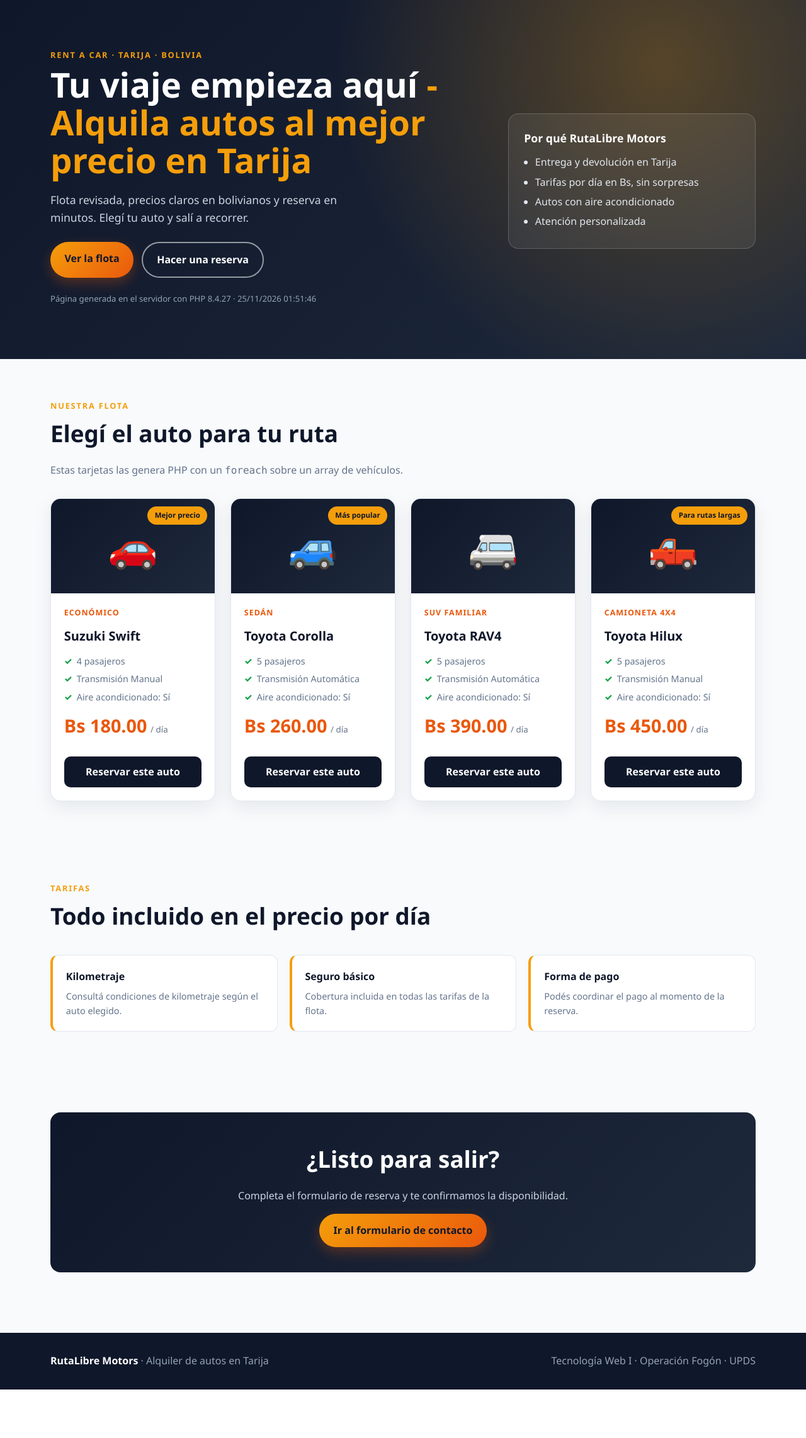
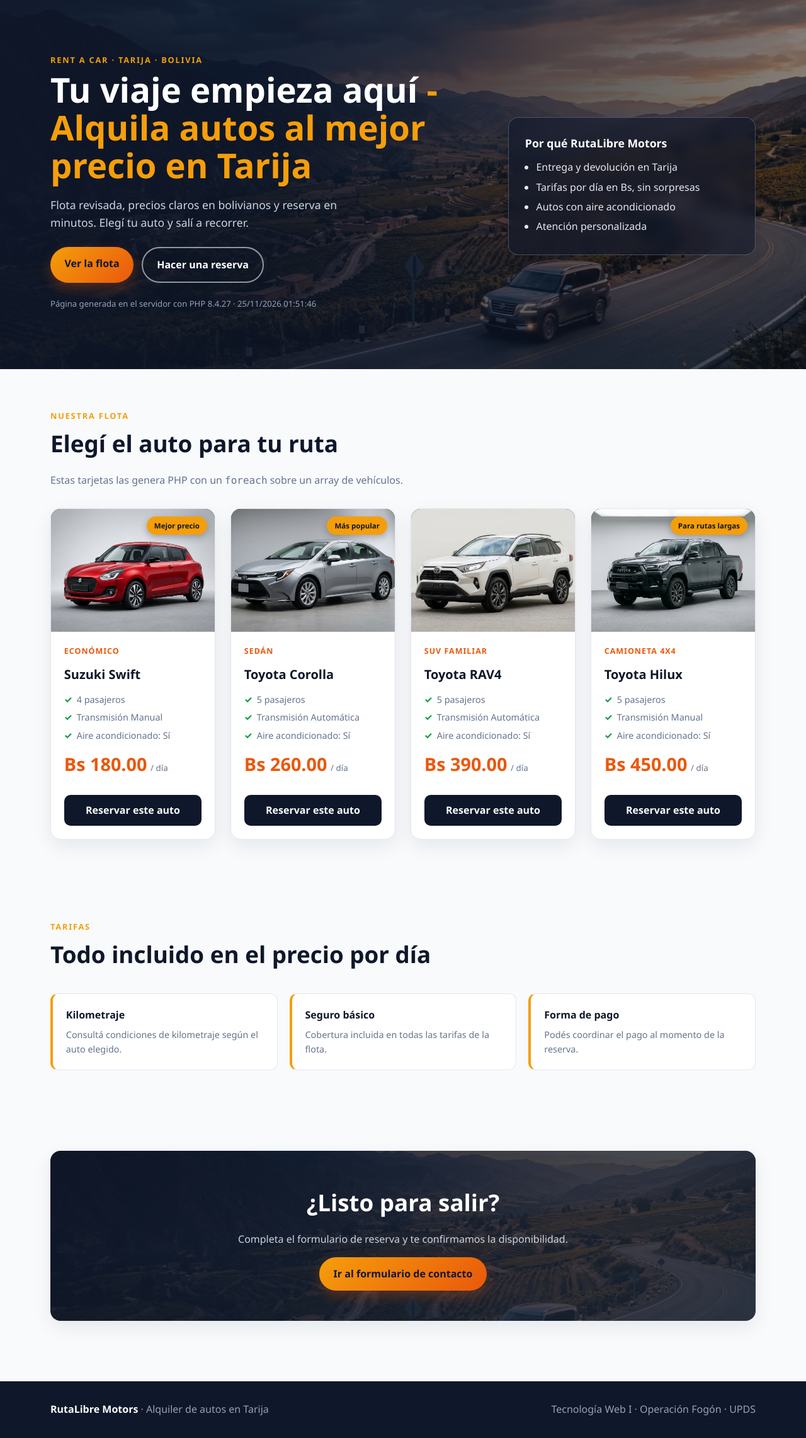
Before and after one commit to adrianpalacios782-dotcom/proyecto-de-tecnologia-web, a PHP site: page / in a window 1280 px wide. Shown: the part 75-2358 px from the top of the page at 63% size. Before the commit the page ends 2281 px from the top, so only its background shows below. Run offline with PHP 8.4, Linux system fonts and the light colour scheme.

Commit message:
Mejora visual con imagenes de flota y portada, y comandos Docker en informe

```diff
--- a/2-kit-docker/operacion-fogon/www/alquiler/css/estilos.css
+++ b/2-kit-docker/operacion-fogon/www/alquiler/css/estilos.css
@@ -98,11 +98,11 @@ code { font-family: ui-monospace, Consolas, monospace; }
 }
 
 .hero {
-  padding: 5rem 0 4.5rem;
+  padding: 5.5rem 0 5rem;
   color: var(--blanco);
   background:
-    radial-gradient(circle at 82% 18%, rgba(245, 158, 11, 0.28), transparent 45%),
-    linear-gradient(135deg, var(--marino), var(--marino-claro));
+    linear-gradient(105deg, rgba(15, 23, 42, 0.92) 0%, rgba(15, 23, 42, 0.74) 55%, rgba(15, 23, 42, 0.45) 100%),
+    url('/alquiler/img/hero-ruta.jpg') center/cover no-repeat;
 }
 
 .hero-inner {
@@ -153,11 +153,12 @@ code { font-family: ui-monospace, Consolas, monospace; }
 }
 
 .hero-panel {
-  padding: 1.5rem;
-  border: 1px solid rgba(255, 255, 255, 0.18);
+  padding: 1.6rem;
+  border: 1px solid rgba(255, 255, 255, 0.22);
   border-radius: var(--radio);
-  background: rgba(255, 255, 255, 0.07);
-  backdrop-filter: blur(4px);
+  background: rgba(15, 23, 42, 0.62);
+  backdrop-filter: blur(10px);
+  box-shadow: 0 12px 32px rgba(0, 0, 0, 0.25);
 }
 
 .hero-panel h3 { margin: 0 0 0.8rem; font-size: 1.1rem; }
@@ -194,23 +195,35 @@ code { font-family: ui-monospace, Consolas, monospace; }
 
 .auto-visual {
   position: relative;
-  height: 150px;
-  display: grid;
-  place-items: center;
-  font-size: 4rem;
-  background: linear-gradient(135deg, var(--marino), var(--marino-claro));
+  height: 195px;
+  overflow: hidden;
+  background: var(--marino-claro);
+}
+
+.auto-foto {
+  width: 100%;
+  height: 100%;
+  object-fit: cover;
+  display: block;
+  transition: transform 0.35s ease;
+}
+
+.tarjeta-auto:hover .auto-foto {
+  transform: scale(1.06);
 }
 
 .etiqueta {
   position: absolute;
   top: 12px;
   right: 12px;
-  padding: 0.3rem 0.7rem;
+  z-index: 2;
+  padding: 0.32rem 0.75rem;
   border-radius: 999px;
   background: var(--naranja);
   color: var(--marino);
   font-size: 0.72rem;
   font-weight: 800;
+  box-shadow: 0 4px 12px rgba(15, 23, 42, 0.28);
 }
 
 .auto-cuerpo {
@@ -286,11 +299,14 @@ code { font-family: ui-monospace, Consolas, monospace; }
 .beneficio p { margin: 0; color: var(--gris); font-size: 0.9rem; }
 
 .cta {
-  padding: 2.5rem;
+  padding: 3rem 2.5rem;
   border-radius: var(--radio);
-  background: linear-gradient(135deg, var(--marino), var(--marino-claro));
+  background:
+    linear-gradient(135deg, rgba(15, 23, 42, 0.88), rgba(30, 41, 59, 0.78)),
+    url('/alquiler/img/hero-ruta.jpg') center/cover no-repeat;
   color: var(--blanco);
   text-align: center;
+  box-shadow: var(--sombra);
 }
 
 .cta h2 { color: var(--blanco); }
--- a/2-kit-docker/operacion-fogon/www/alquiler/index.php
+++ b/2-kit-docker/operacion-fogon/www/alquiler/index.php
@@ -11,6 +11,7 @@ $autos = [
         'caracteristicas' => ['pasajeros' => 4, 'transmision' => 'Manual', 'ac' => 'Sí'],
         'etiqueta' => 'Mejor precio',
         'icono' => '🚗',
+        'imagen' => 'img/suzuki-swift.jpg',
     ],
     [
         'modelo' => 'Toyota Corolla',
@@ -19,6 +20,7 @@ $autos = [
         'caracteristicas' => ['pasajeros' => 5, 'transmision' => 'Automática', 'ac' => 'Sí'],
         'etiqueta' => 'Más popular',
         'icono' => '🚙',
+        'imagen' => 'img/toyota-corolla.jpg',
     ],
     [
         'modelo' => 'Toyota RAV4',
@@ -27,6 +29,7 @@ $autos = [
         'caracteristicas' => ['pasajeros' => 5, 'transmision' => 'Automática', 'ac' => 'Sí'],
         'etiqueta' => null,
         'icono' => '🚐',
+        'imagen' => 'img/toyota-rav4.jpg',
     ],
     [
         'modelo' => 'Toyota Hilux',
@@ -35,6 +38,7 @@ $autos = [
         'caracteristicas' => ['pasajeros' => 5, 'transmision' => 'Manual', 'ac' => 'Sí'],
         'etiqueta' => 'Para rutas largas',
         'icono' => '🛻',
+        'imagen' => 'img/toyota-hilux.jpg',
     ],
 ];
 ?>
@@ -96,7 +100,7 @@ $autos = [
         <?php foreach ($autos as $auto): ?>
           <article class="tarjeta-auto">
             <div class="auto-visual">
-              <span aria-hidden="true"><?= e($auto['icono']) ?></span>
+              <img class="auto-foto" src="<?= e($auto['imagen']) ?>" alt="<?= e($auto['modelo']) ?>" loading="lazy">
               <?php if (!empty($auto['etiqueta'])): ?>
                 <span class="etiqueta"><?= e($auto['etiqueta']) ?></span>
               <?php endif; ?>
```
Also changed, not shown: 4-documentacion/Informe-Tecnico-Final.md (+17 -1 lines), 2-kit-docker/operacion-fogon/www/alquiler/img/hero-ruta.jpg (added), 2-kit-docker/operacion-fogon/www/alquiler/img/suzuki-swift.jpg (added), 2-kit-docker/operacion-fogon/www/alquiler/img/toyota-corolla.jpg (added), 2-kit-docker/operacion-fogon/www/alquiler/img/toyota-hilux.jpg (added), 2-kit-docker/operacion-fogon/www/alquiler/img/toyota-rav4.jpg (added).
